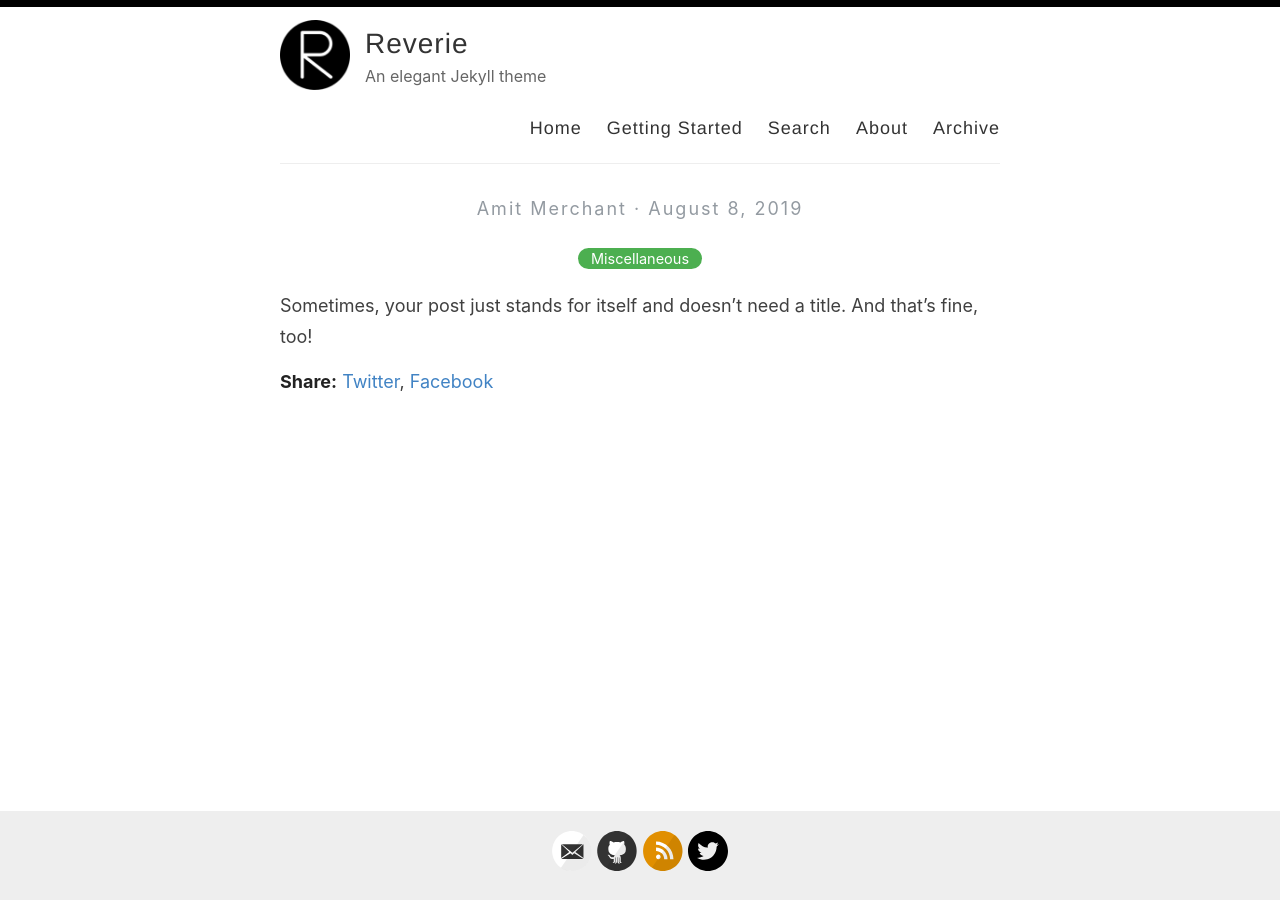
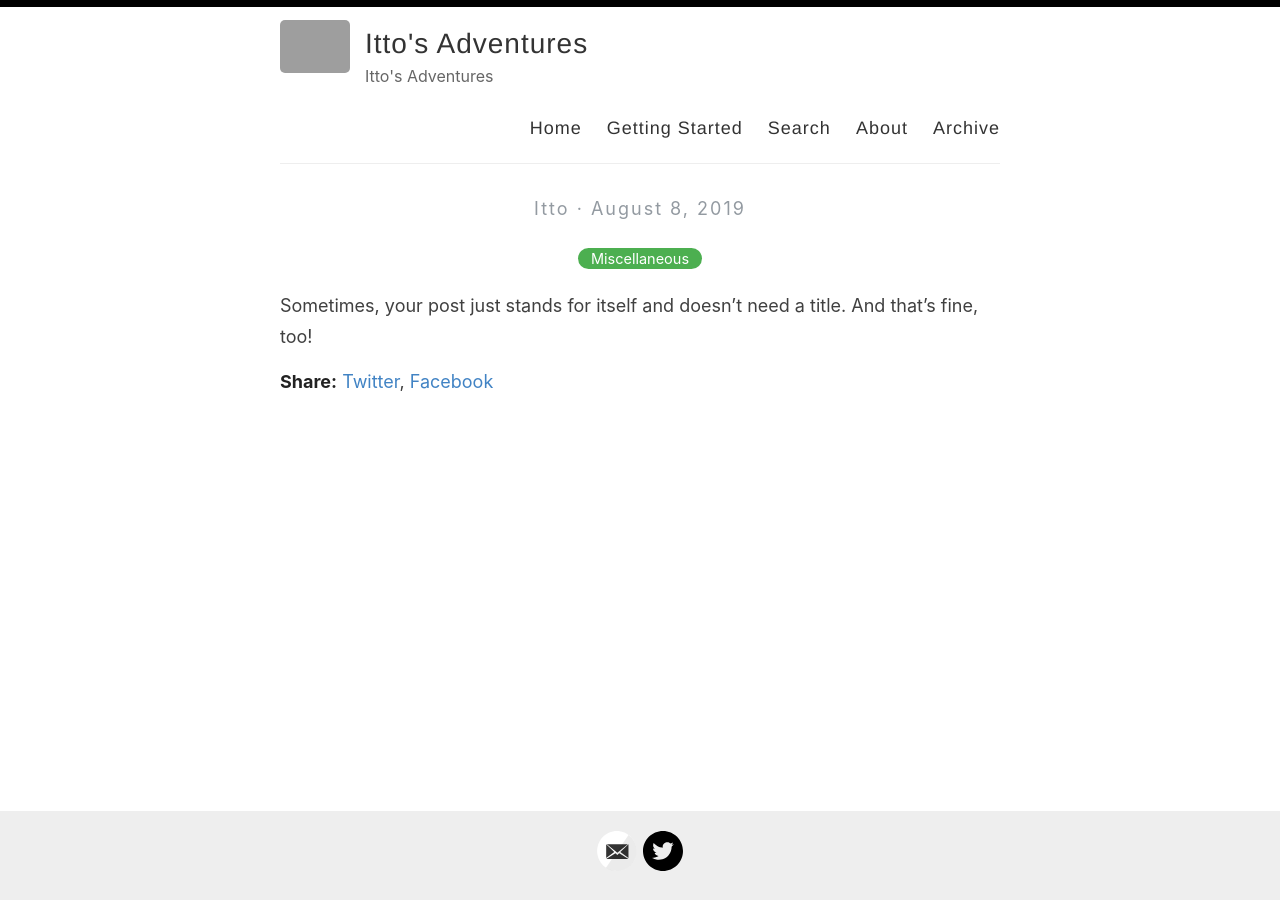
Before and after one commit to ittoadventures/stories, a Jekyll site: the page built from _posts/2019-08-08-no-title-posts.md, in a window 1280 px wide. Built offline with Jekyll 4.4.1, drawn with Linux system fonts in a browser that asks for light colours; grey boxes are pictures that could not be loaded.

Commit message:
Update _config.yml

```diff
--- a/_config.yml
+++ b/_config.yml
@@ -3,16 +3,16 @@
 #
 
 # Name of your site (displayed in the header)
-name: Reverie
+name: Itto's Adventures
 
 # Name of the author
-author: Amit Merchant
+author: Itto
 
 # Short bio or description (displayed in the header)
-description: An elegant Jekyll theme
+description: Itto's Adventures
 
 # URL of your avatar or profile pic (you could use your GitHub profile pic)
-avatar: /images/reverie.png
+avatar: /images/itto.png
 
 #
 # Flags below are optional
@@ -21,15 +21,15 @@ avatar: /images/reverie.png
 # Includes an icon in the footer for each username you enter
 footer-links:
   dribbble:
-  email: amit.d.merchant@gmail.com
+  email: portals-burly-0v@icloud.com
   facebook:
   flickr:
-  github: amitmerchant1990/reverie
+  github:
   instagram:
   linkedin:
   pinterest:
-  rss: rss
-  twitter: amit_merchant
+  rss:
+  twitter: cantstoptilting
   stackoverflow:
   youtube: # channel/<your_long_string> or user/<user-name>
   googleplus: # anything in your profile username that comes after plus.google.com/
@@ -41,21 +41,21 @@ footer-links:
 disqus:
 
 # Enter your Google Analytics web tracking code (e.g. UA-2110908-2) to activate tracking
-google_analytics: UA-43339302-11
+# google_analytics: UA-43339302-11
 
 # For newer "GA4" analytics, use the following instead of the "UA" entry above
-#google_analytics_ga4: G-GABC1DEFG
+google_analytics_ga4: G-5GZDFHJZX1
 
 # Your website URL (e.g. http://amitmerchant1990.github.io or http://www.amitmerchant.com)
 # Used for Sitemap.xml and your RSS feed
-url: http://www.amitmerchant.com/reverie
-enforce_ssl: https://www.amitmerchant.com/reverie
+url: http://www.ittoiku.com
+enforce_ssl: https://www.ittoiku.com
 
 # If you're hosting your site at a Project repository on GitHub pages
 # (http://yourusername.github.io/repository-name)
 # and NOT your User repository (http://yourusername.github.io)
 # then add in the baseurl here, like this: "/repository-name"
-baseurl: "/reverie"
+baseurl:
 
 #
 # !! You don't need to change any of the configuration flags below !!
```
